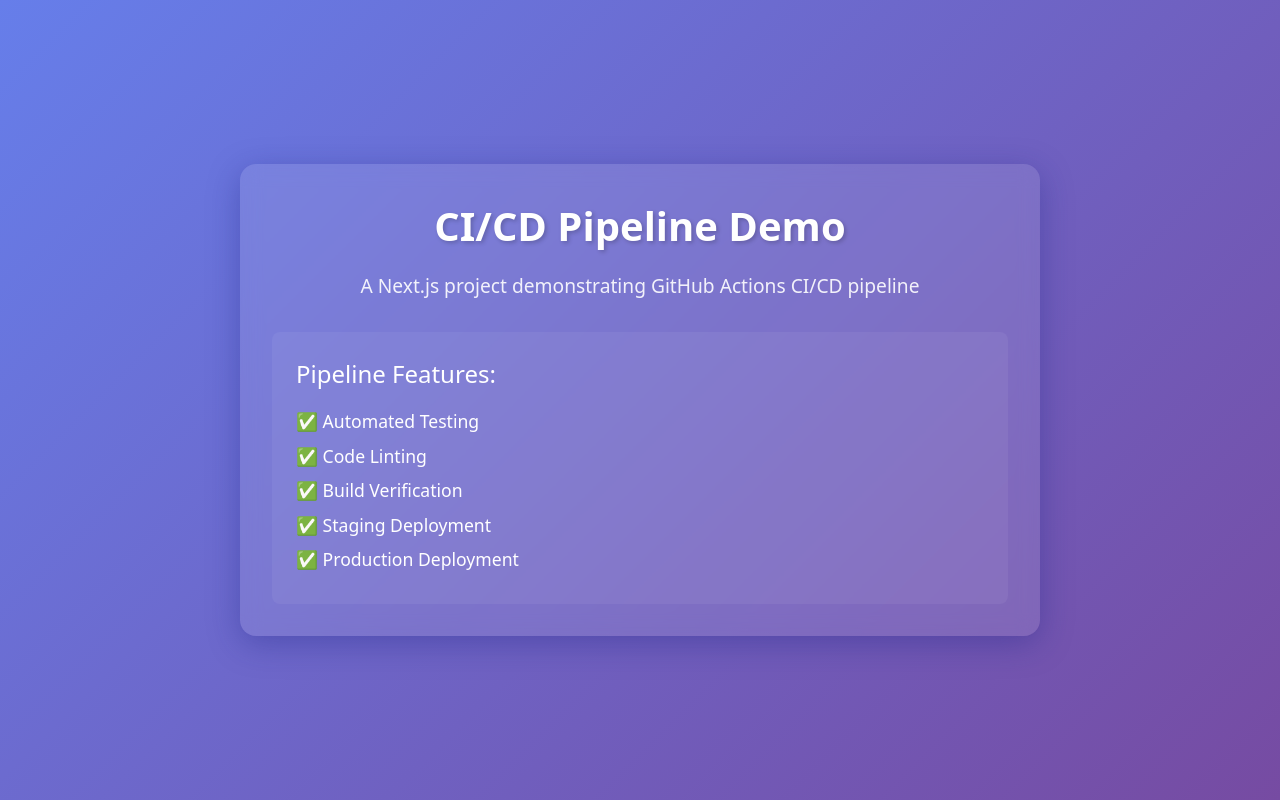
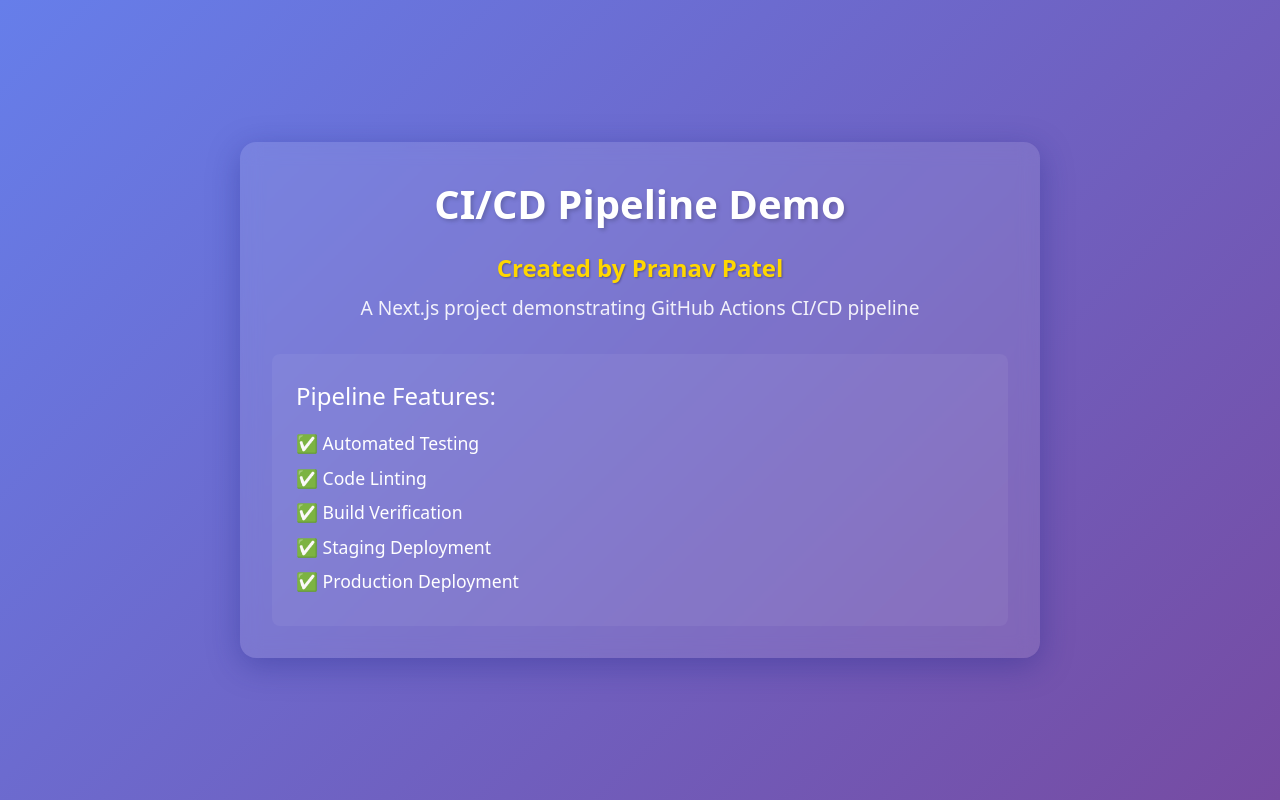
Before and after one commit to PranavPatel2105/CICD-with-GithubAction, a Next.js app: page / in a window 1280 px wide. Built offline with nearby package versions, Linux system fonts and the light colour scheme.

Commit message:
feat: add author name to the page

```diff
--- a/src/app/page.module.css
+++ b/src/app/page.module.css
@@ -24,6 +24,14 @@
   color: white;
   margin: 0 0 1rem 0;
   text-shadow: 2px 2px 4px rgba(0, 0, 0, 0.2);
+}
+
+.author {
+  font-size: 1.5rem;
+  color: #ffd700;
+  margin: 0.5rem 0;
+  text-shadow: 1px 1px 2px rgba(0, 0, 0, 0.3);
+  font-weight: 600;
 }
 
 .description {
--- a/src/app/page.tsx
+++ b/src/app/page.tsx
@@ -5,6 +5,7 @@
 		<main className={styles.main}>
 			<div className={styles.container}>
 				<h1 className={styles.title}>CI/CD Pipeline Demo</h1>
+				<h2 className={styles.author}>Created by Pranav Patel</h2>
 				<p className={styles.description}>
 					A Next.js project demonstrating GitHub Actions CI/CD pipeline
 				</p>
```
